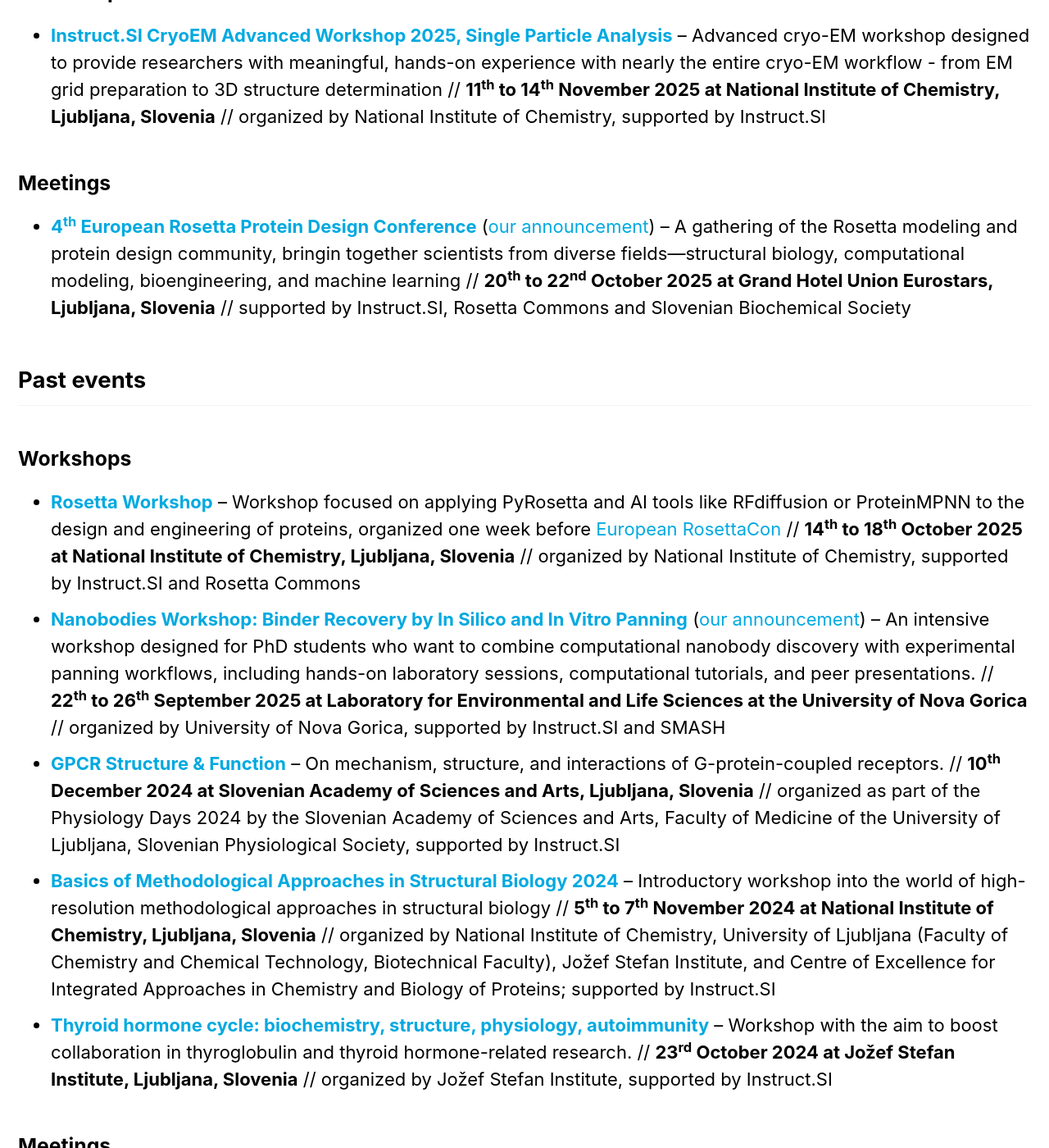
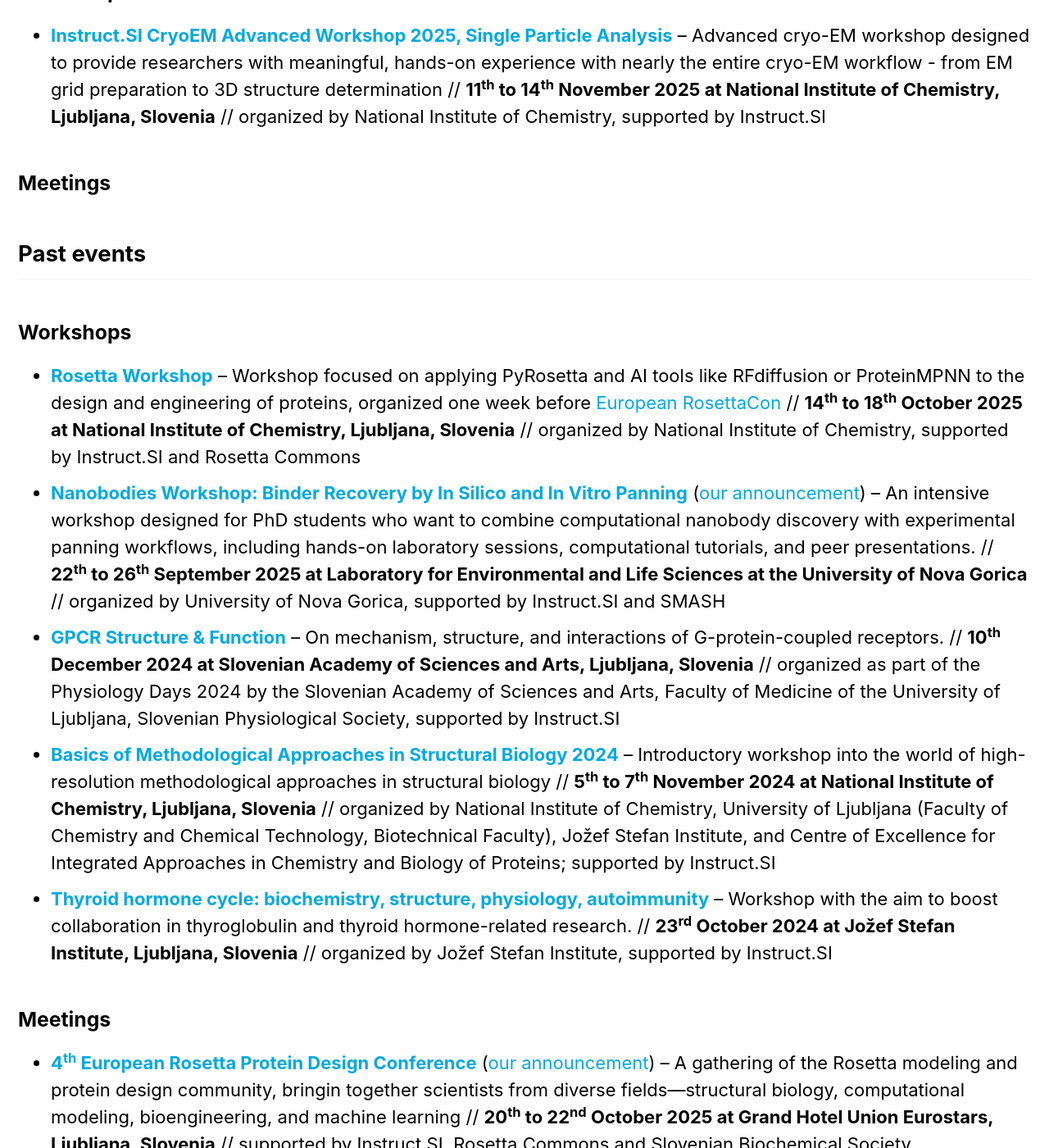
Before and after one commit to InstructSI/instructsi.github.io, a Jekyll site: the page built from _pages/events.md, in a window 1280 px wide and 1400 px high, scrolled down 1091 px. Shown: the whole window at 82% size. Built offline with Jekyll 4.4.1, drawn with Linux system fonts in a browser that asks for light colours; cached includes are drawn as plain includes; some of the changed lines change nothing that is shown; some of the changed text lies outside the part shown.

Commit message:
Updated events

```diff
--- a/_pages/events.md
+++ b/_pages/events.md
@@ -30,8 +30,6 @@
 
 ### Meetings
 
-- [**4<sup>th</sup> European Rosetta Protein Design Conference**](https://europeanrosettacon.org/) ([our announcement](/events/rosetta_con_2025/)) – A gathering of the Rosetta modeling and protein design community, bringin together scientists from diverse fields—structural biology, computational modeling, bioengineering, and machine learning // **20<sup>th</sup> to 22<sup>nd</sup> October 2025 at Grand Hotel Union Eurostars, Ljubljana, Slovenia** // supported by Instruct.SI, Rosetta Commons and Slovenian Biochemical Society
-
 ## Past events
 
 ### Workshops
@@ -44,5 +42,6 @@
 
 ### Meetings
 
+- [**4<sup>th</sup> European Rosetta Protein Design Conference**](https://europeanrosettacon.org/) ([our announcement](/events/rosetta_con_2025/)) – A gathering of the Rosetta modeling and protein design community, bringin together scientists from diverse fields—structural biology, computational modeling, bioengineering, and machine learning // **20<sup>th</sup> to 22<sup>nd</sup> October 2025 at Grand Hotel Union Eurostars, Ljubljana, Slovenia** // supported by Instruct.SI, Rosetta Commons and Slovenian Biochemical Society
 - [**Structural biology in Slovenia and beyond**](/events/mini-symposium-structural-biology-slovenia-14may24/) – A mini-symposium celebrating membership of Slovenia in Instruct-ERIC, featuring lectures of Instruct-ERIC representatives and
 presentations of young Slovenian structural biologists (PhD students and early-career postdocs). // **14<sup>th</sup> May 2024 at National Institute of Chemistry, Ljubljana, Slovenia** // organized by Instruct.SI and Instruct-ERIC
```
